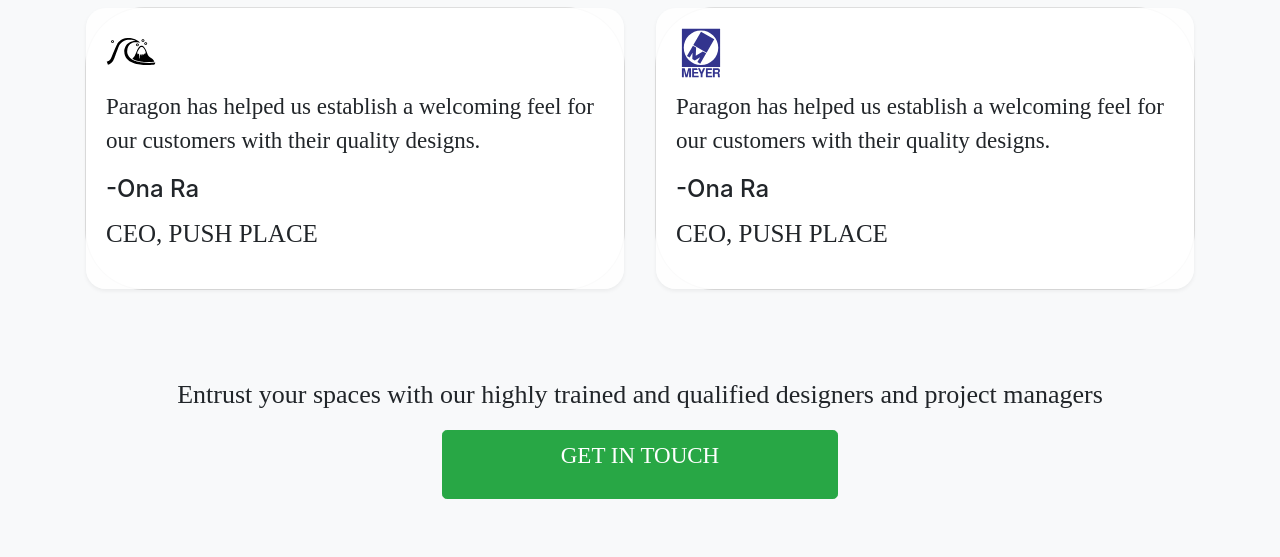
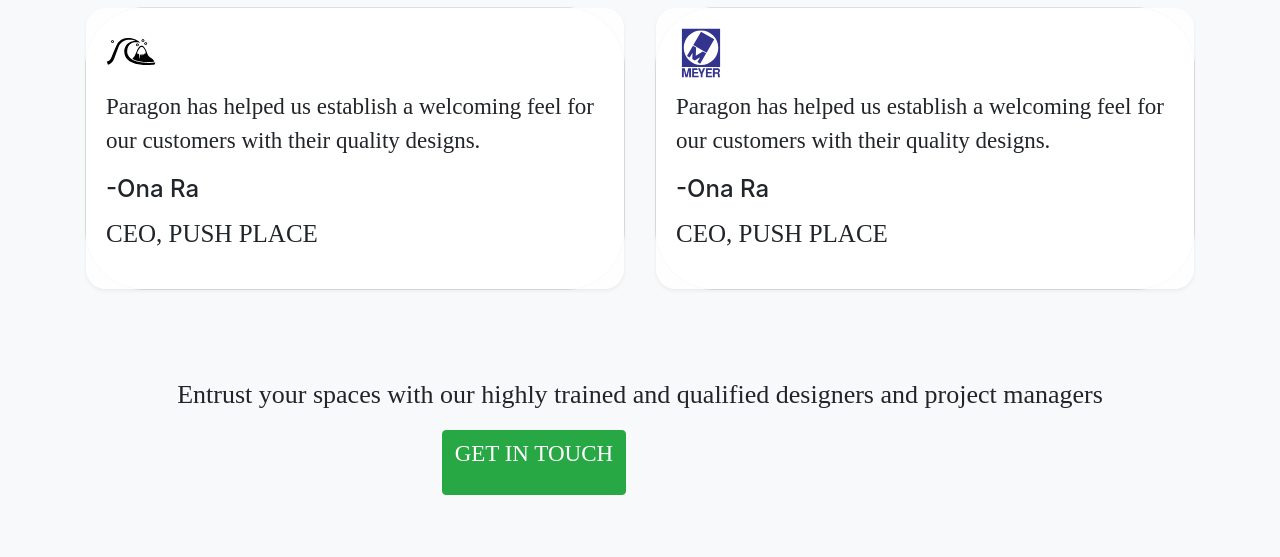
Before and after one commit to sprogrammer9/paragon, a plain HTML site: page clients.html in a window 1280 px wide. Shown: the part 949-1506 px from the top of the page. Drawn offline with nearby package versions, Linux system fonts and the light colour scheme.

Commit message:
Update clients.html

```diff
--- a/clients.html
+++ b/clients.html
@@ -169,12 +169,12 @@
 
             <!-- button row starts here -->
            <div class="row">
-            <div class="col-sm-4 col-4">
+            <div class="col-lg-4 col-4">
             </div>
-            <div class="col-4 col-sm-4">
-              <button type="button" class="btn btn-lg btn-block btn-success"><p class="text-wrap text-center">GET IN TOUCH</p></button>
+            <div class="col-4 col-lg-4">
+              <button type="button" class="btn btn-success"><p>GET IN TOUCH</p></button>
             </div>
-            <div class="col-4 col-sm-4">
+            <div class="col-4 col-lg-4">
             </div>
           </div>
           <!-- button row ends here -->
```
